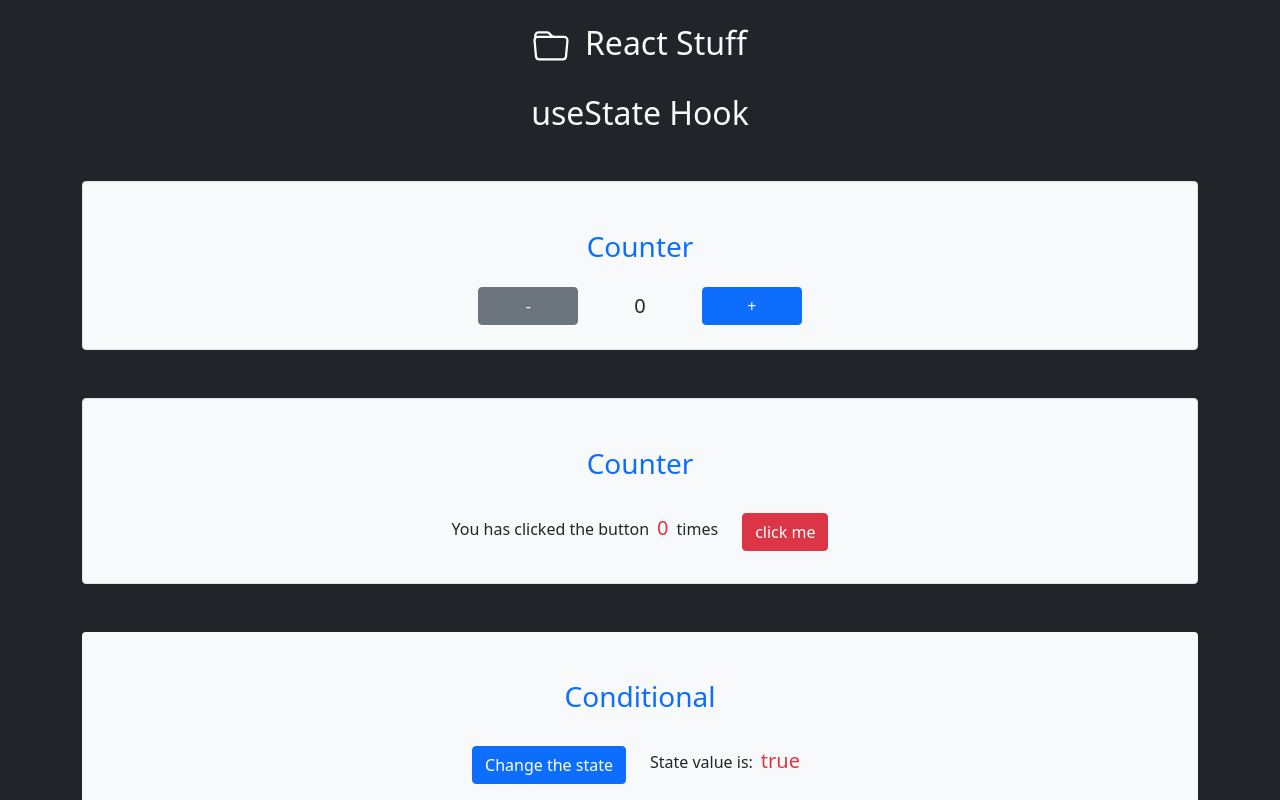
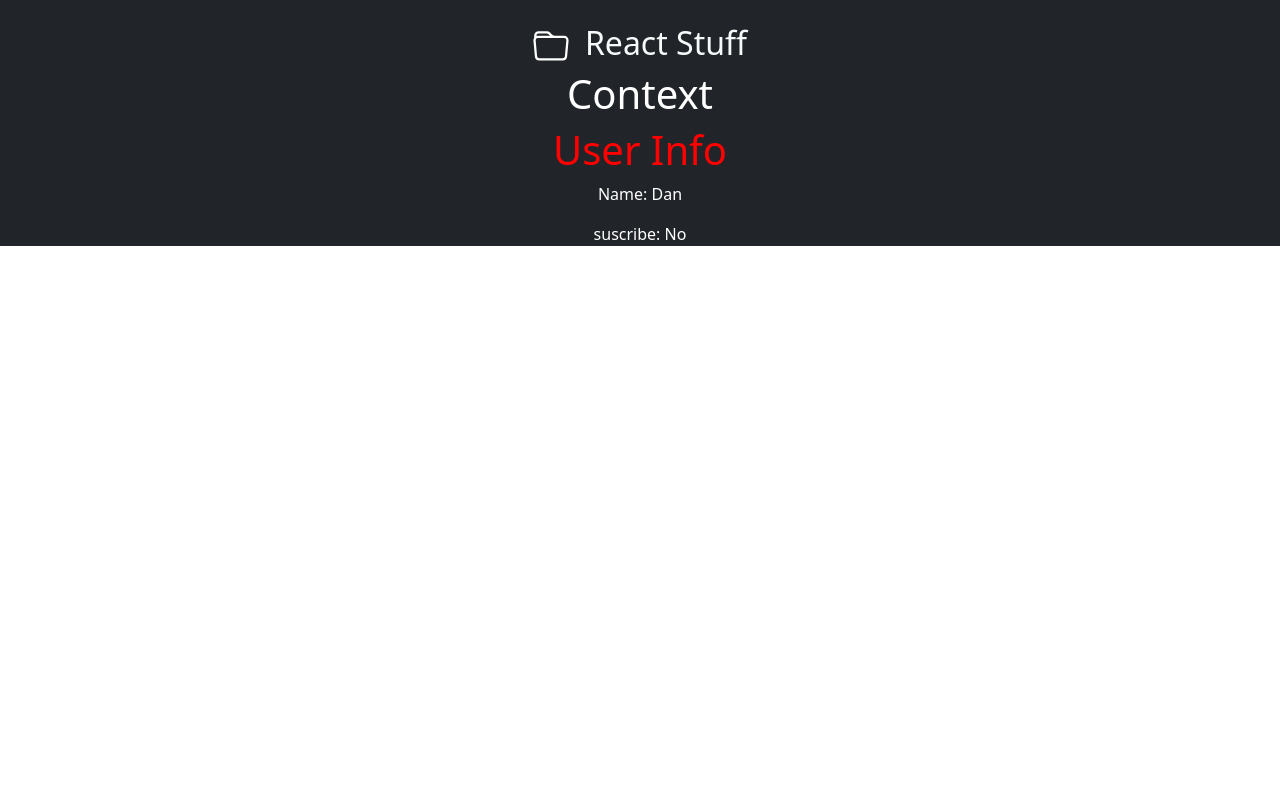
Before and after one commit to Dan33311/react-things, a React (Create React App) app: page / in a window 1280 px wide. Shown: the top 800 px of the page. Built offline with nearby package versions, Linux system fonts and the light colour scheme; no server answers.

Commit message:
use context

```diff
--- a/src/App.js
+++ b/src/App.js
@@ -1,17 +1,19 @@
 // import logo from './logo.svg';
-import './App.css';
+import './App.css'
 import { useState } from 'react'
 
-import Counters from "./components/useState/Counters";
+import Counters from "./components/useState/Counters"
 import Conditional from "./components/useState/Conditional"
 import String from "./components/useState/String"
 import ObjectT from "./components/useState/ObjectT"
-import ArrayY from './components/useState/ArrayY';
+import ArrayY from './components/useState/ArrayY'
 
-import Lifecicle from './components/useEffect/Lifecycle';
-import FetchCard from './components/useEffect/FetchCard';
+import Lifecicle from './components/useEffect/Lifecycle'
+import FetchCard from './components/useEffect/FetchCard'
 // import ResizeApp from './components/useEffect/ResizeApp';
 
+import AppContext from './components/context/AppContext'
+// import App2 from './components/context/App2'
 
 // import image1 from "./assets/243-glasses-eye-blink-outline.svg"
 
@@ -30,7 +32,7 @@ function App() {
           <h2 className="text-light">React Stuff</h2>
           {/* <i class="bi bi-folder"></i> */}
         </div>
-        <h2 className="text-light mt-4">useState Hook</h2>
+        {/* <h2 className="text-light mt-4">useState Hook</h2>
         <Counters/>
         <Conditional/>
         <String/>
@@ -39,9 +41,12 @@ function App() {
         <h2 className="text-light mt-5 mb-0 pb-0">useEffect Hook</h2>
         <Lifecicle/>
         <FetchCard/>
-        <button className="btn btn-warning mt-5" onClick={() => setShow(!show)}>Show / Hide</button>
+        <button className="btn btn-warning mt-5" onClick={() => setShow(!show)}>Show / Hide</button> */}
         {/* {show && <ResizeApp/>} */}
+
       </div>
+      <AppContext />
+      {/* <App2 /> */}
     </div>
   );
 }
--- /dev/null
+++ b/src/components/context/AppContext.js
@@ -0,0 +1,27 @@
+// https://www.youtube.com/watch?v=mnKHJDkpZos
+// React context allows us to share data (state) across our components more easily.
+// context have provider and consumer
+
+import UserContext from './UserContext'
+import User from './User'
+
+
+const AppContext = () => {
+  const userData = {
+    name: 'Dan',
+    suscribe: false
+  }
+
+  return (
+    <>
+      <h1 style={{color: 'white'}}>Context</h1>
+      {/* <UserContext.Provider value='Reed'> */}
+      <UserContext.Provider value={userData}>
+        <User/>
+      </UserContext.Provider>
+    </>
+  )
+}
+
+
+export default AppContext
--- /dev/null
+++ b/src/components/context/User.js
@@ -0,0 +1,19 @@
+import useUser from "./hooks/useUser"
+
+
+const User = () => {
+  // const user = useUser()
+  const { name, suscribe } = useUser()
+  // console.log(user);
+
+  return (
+    <>
+      <h1 style={{color: 'red'}}>User Info</h1>
+      {/* <p style={{color: 'red'}}>{user}</p> */}
+      <p style={{color: 'white'}}>Name: {name}</p>
+      <p style={{color: 'white'}}>suscribe: {suscribe === true ? 'Yes' : 'No'}</p>
+    </>
+  );
+}
+
+export default User;
--- /dev/null
+++ b/src/components/context/UserContext.js
@@ -0,0 +1,5 @@
+import { createContext } from 'react'
+
+const UserContext = createContext('')
+
+export default UserContext
--- /dev/null
+++ b/src/components/context/hooks/useProduct.js
@@ -0,0 +1,4 @@
+import { useContext } from "react"
+import ProductContext from "../ProductContext"
+
+export default  () => useContext(ProductContext)
--- /dev/null
+++ b/src/components/context/hooks/useUser.js
@@ -0,0 +1,6 @@
+import { useContext } from "react"
+
+import UserContext from "../UserContext"
+
+
+export default () => useContext(UserContext);
```
Also changed, not shown: src/components/context/App2.js (added), src/components/context/Product.js (added), src/components/context/ProductContext.js (added), 1 other file (tests, documents, lock files or other folders).
